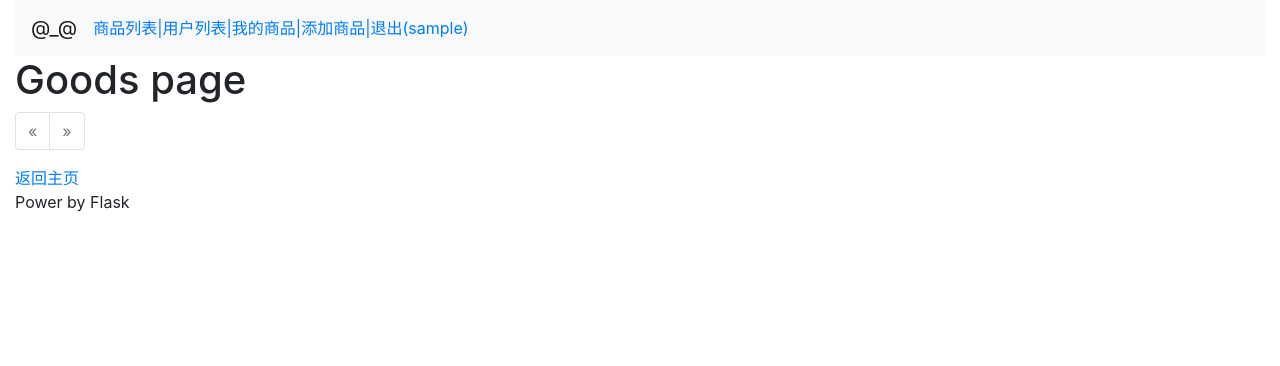
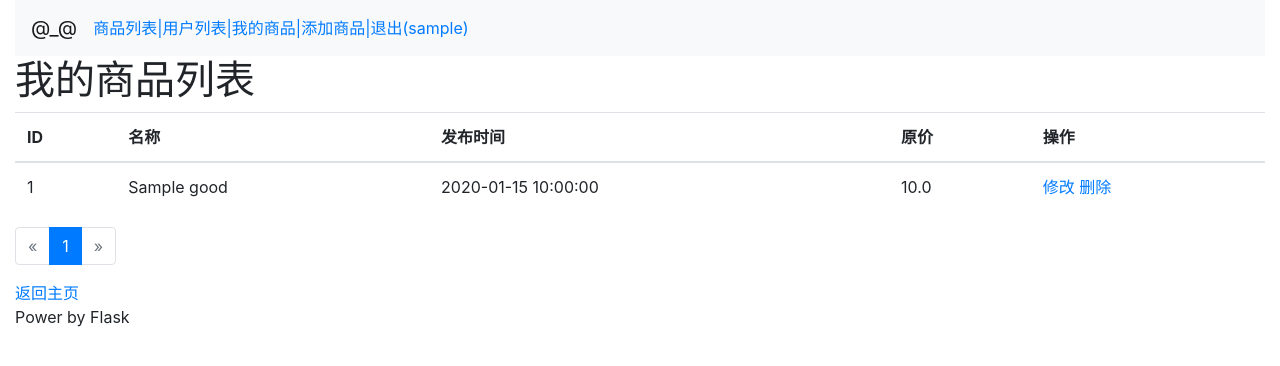
Before and after one commit to wpwupingwp/mai_web, a Flask app: page /admin/goods/1 in a window 1280 px wide. Shown: the top 366 px of the page. Run offline with Flask 2, Linux system fonts and the light colour scheme; a user stored in the database is signed in; tables that the repository leaves empty hold one stand-in row (values such as "Sample post"); some libraries are stand-ins or nearby versions.

Commit message:
manually write html

```diff
--- a/add_data.py
+++ b/add_data.py
@@ -31,6 +31,7 @@ for i in range(20):
     goods.expired_date = fake.future_date()
     goods.pub_date = fake.future_datetime()
     goods.photo1 = goods.photo2 = goods.photo3 = ''
-    goods.user_id = fake.random_digit()
+    #goods.user_id = fake.random_digit(1)
+    goods.user_id = 1
     db.session.add(goods)
 db.session.commit()
--- a/mai/admin.py
+++ b/mai/admin.py
@@ -107,10 +107,10 @@ def delete_goods(goods_id):
             f.flash('无权限删除')
         else:
             goods.deleted = True
-            # db.session.delete(goods)
+            db.session.delete(goods)
             db.session.commit()
             f.flash('删除成功')
-    return f.redirect('/goods')
+    return f.redirect(f'/admin/goods/{fl.current_user.user_id}')
 
 
 @fl.login_required
@@ -125,6 +125,7 @@ def my_goods(user_id, page=1):
         f.flash('仅可查看自己的商品')
         #return f.redirect(f.url_for('admin.login'))
         user_id = fl.current_user.user_id
-    pagination = Goods.query.filter_by(user_id=user_id, deleted=False).paginate(
-        page=page, per_page=per_page)
-    return f.render_template('goods.html', pagination=pagination)
+    pagination = Goods.query.with_entities(
+        Goods.goods_id, Goods.name, Goods.pub_date, Goods.original_price
+    ).filter_by(user_id=user_id).paginate(page=page, per_page=per_page)
+    return f.render_template('my_goods.html', pagination=pagination)
--- /dev/null
+++ b/mai/templates/my_goods.html
@@ -0,0 +1,31 @@
+{% extends "base.html" %}
+{% block content %}
+<h1>我的商品列表</h1>
+<table class="table table-hover">
+    <thead>
+    <tr>
+        <th>ID</th>
+        <th>名称</th>
+        <th>发布时间</th>
+        <th>原价</th>
+        <th>操作</th>
+    </tr>
+    </thead>
+    <tbody>
+    {% for goods in pagination.items %}
+    <tr>
+        <td>{{goods.goods_id}}</td>
+        <td>{{goods.name}}</td>
+        <td>{{goods.pub_date}}</td>
+        <td>{{goods.original_price}}</td>
+        <td>
+            <a href="/admin/edit_goods/{{goods.goods_id}}">修改</a>
+            <a href="/admin/delete_goods/{{goods.goods_id}}">删除</a>
+        </td>
+        {% endfor %}
+    </tr>
+    </tbody>
+</table>
+{% from 'bootstrap/pagination.html' import render_pagination %}
+{{render_pagination(pagination, align='center', size='lg')}}
+{% endblock %}
```
Also changed, not shown: mai/templates/user.html (+2 -20 lines).
